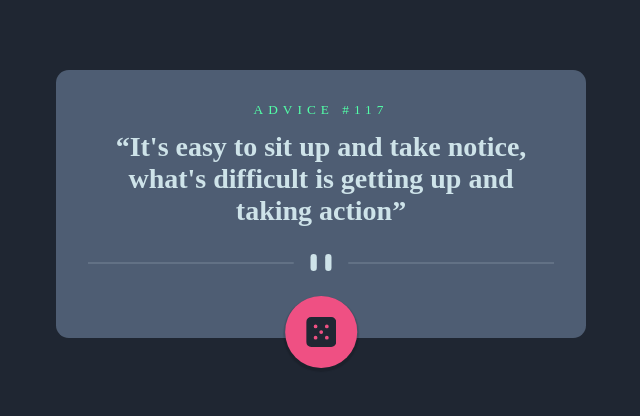
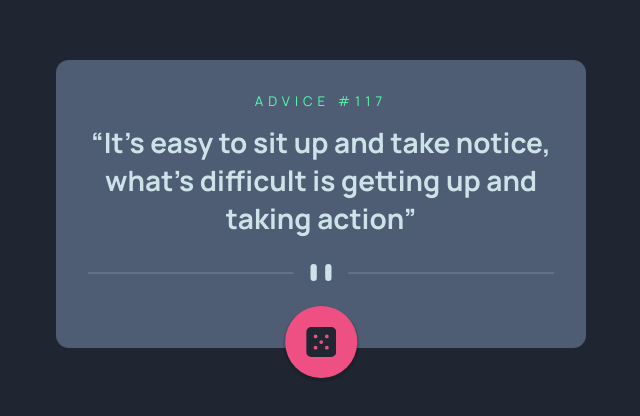
Before and after one commit to Ikuewumi/fmio-advice-generator, a website built with Vite: page index.html in a window 1280 px wide. Shown: the part 196-612 px from the top of the page, without its empty margins (319-959 px from the left). Built offline with nearby package versions, Linux system fonts and the light colour scheme; no server answers.

Commit message:
added link to gogle fonts

```diff
--- a/index.html
+++ b/index.html
@@ -4,7 +4,9 @@
     <meta charset="UTF-8" />
     <link rel="icon" type="image/svg+xml" href="/vite.svg" />
     <meta name="viewport" content="width=device-width, initial-scale=1.0" />
-    <!-- <meta name="theme-color" content="#1f2632"> -->
+    <link rel="preconnect" href="https://fonts.googleapis.com">
+    <link rel="preconnect" href="https://fonts.gstatic.com" crossorigin>
+    <link href="https://fonts.googleapis.com/css2?family=Manrope:wght@400;700&display=swap" rel="stylesheet">
     <title>FMIO - Advice Generator</title>
   </head>
   <body>
```
